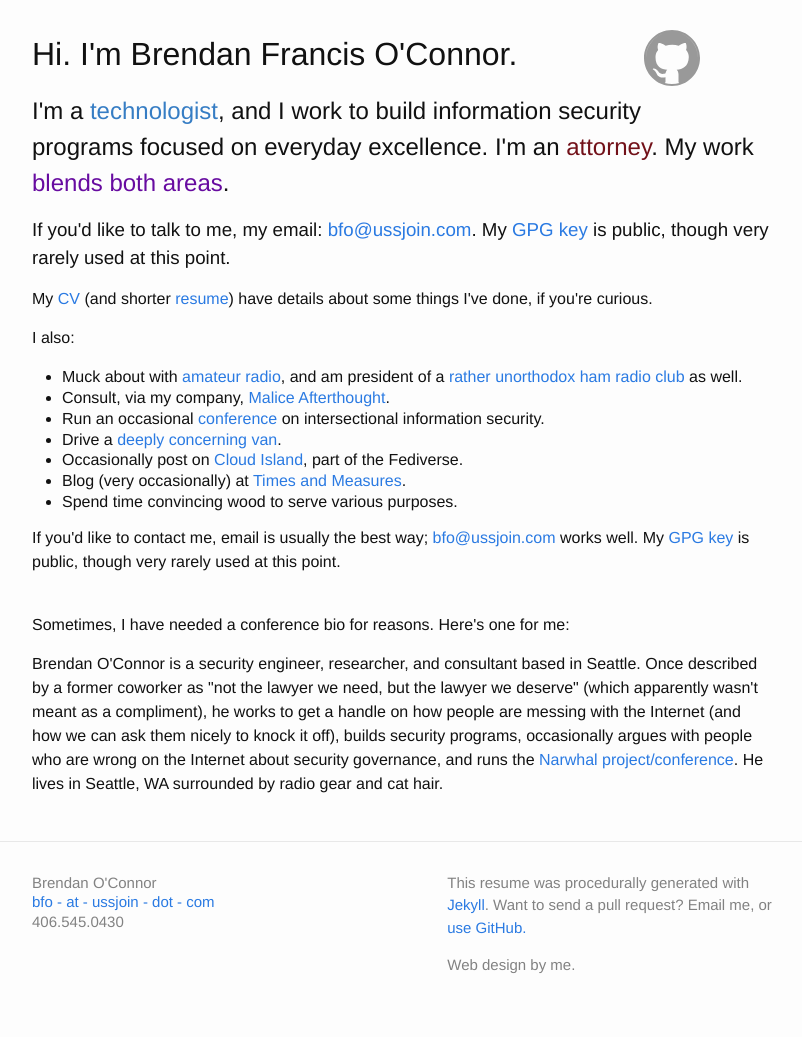
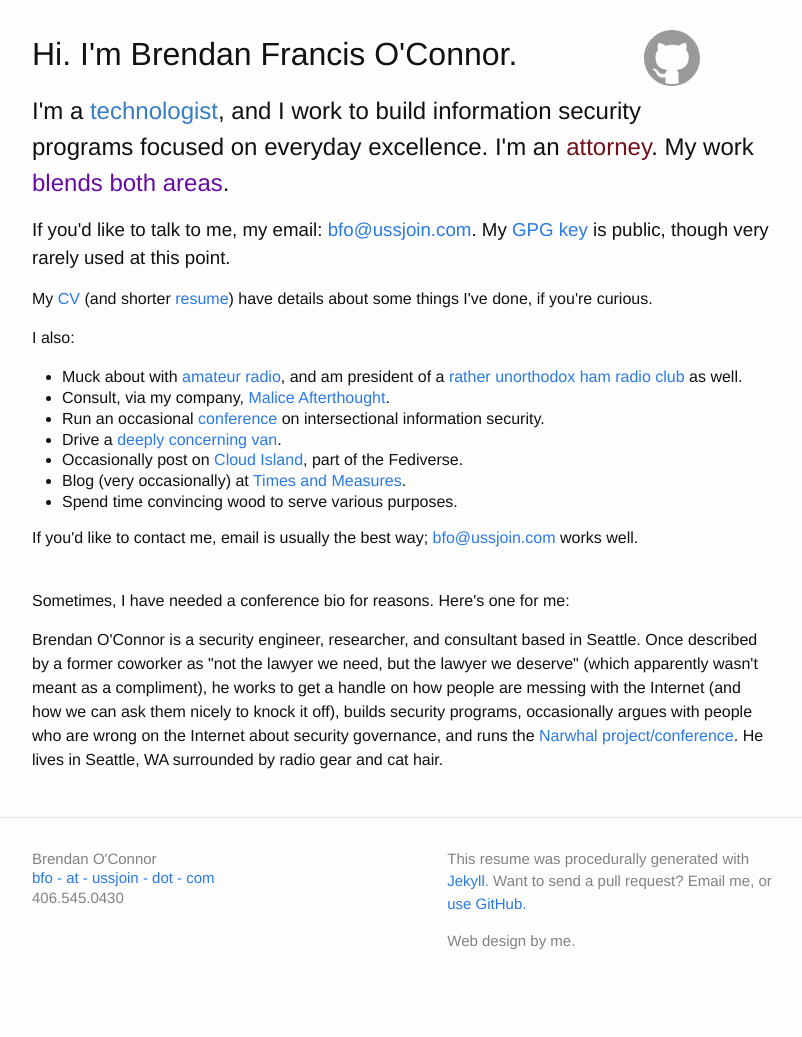
Before and after one commit to ussjoin/ussjoin.com, a Jekyll site: the page built from index.html, in a window 1280 px wide. Shown: the whole page, without its empty margins (238-1040 px from the left). Built offline with Jekyll 4.4.1, drawn with Linux system fonts in a browser that asks for light colours; after the commit the page ends 1013 px from its top, so only the background shows below that.

Commit message:
Removing dupe.

```diff
--- a/index.html
+++ b/index.html
@@ -16,7 +16,7 @@ layout: default
             <li>Spend time convincing wood to serve various purposes.</li>
         </ul>
     </p>
-    <p>If you'd like to contact me, email is usually the best way; <a href="mailto:bfo@ussjoin.com">bfo@ussjoin.com</a> works well. My <a href="0xB58EDA54.asc">GPG key</a> is public, though very rarely used at this point.</p>
+    <p>If you'd like to contact me, email is usually the best way; <a href="mailto:bfo@ussjoin.com">bfo@ussjoin.com</a> works well.</p>
     <br />
     <p>Sometimes, I have needed a conference bio for reasons. Here's one for me:</p>
     <p>Brendan O'Connor is a security engineer, researcher, and consultant based in Seattle. Once described by a former coworker as "not the lawyer we need, but the lawyer we deserve" (which apparently wasn't meant as a compliment), he works to get a handle on how people are messing with the Internet (and how we can ask them nicely to knock it off), builds security programs, occasionally argues with people who are wrong on the Internet about security governance, and runs the <a href="https://narwhal.be">Narwhal project/conference</a>. He lives in Seattle, WA surrounded by radio gear and cat hair.</p>
```
